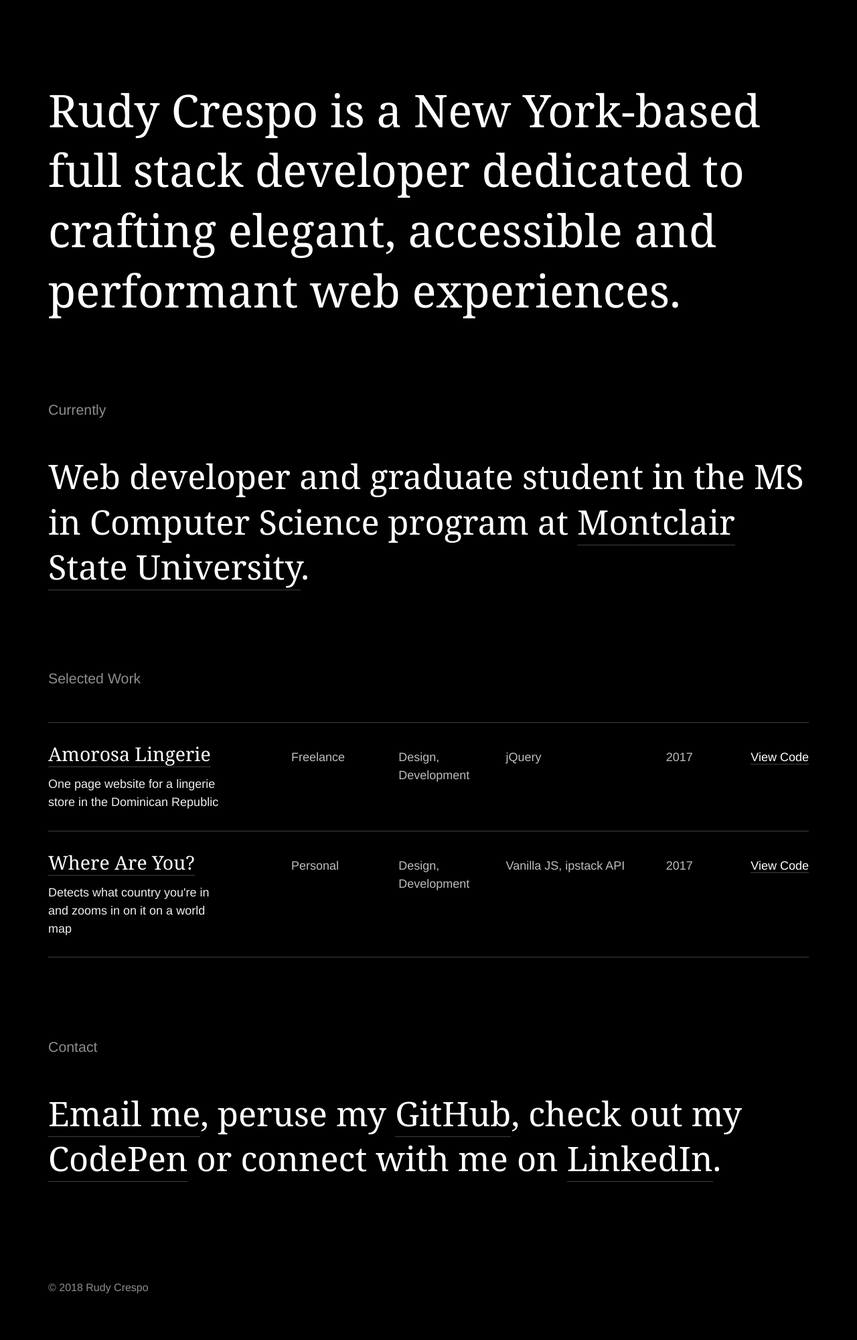
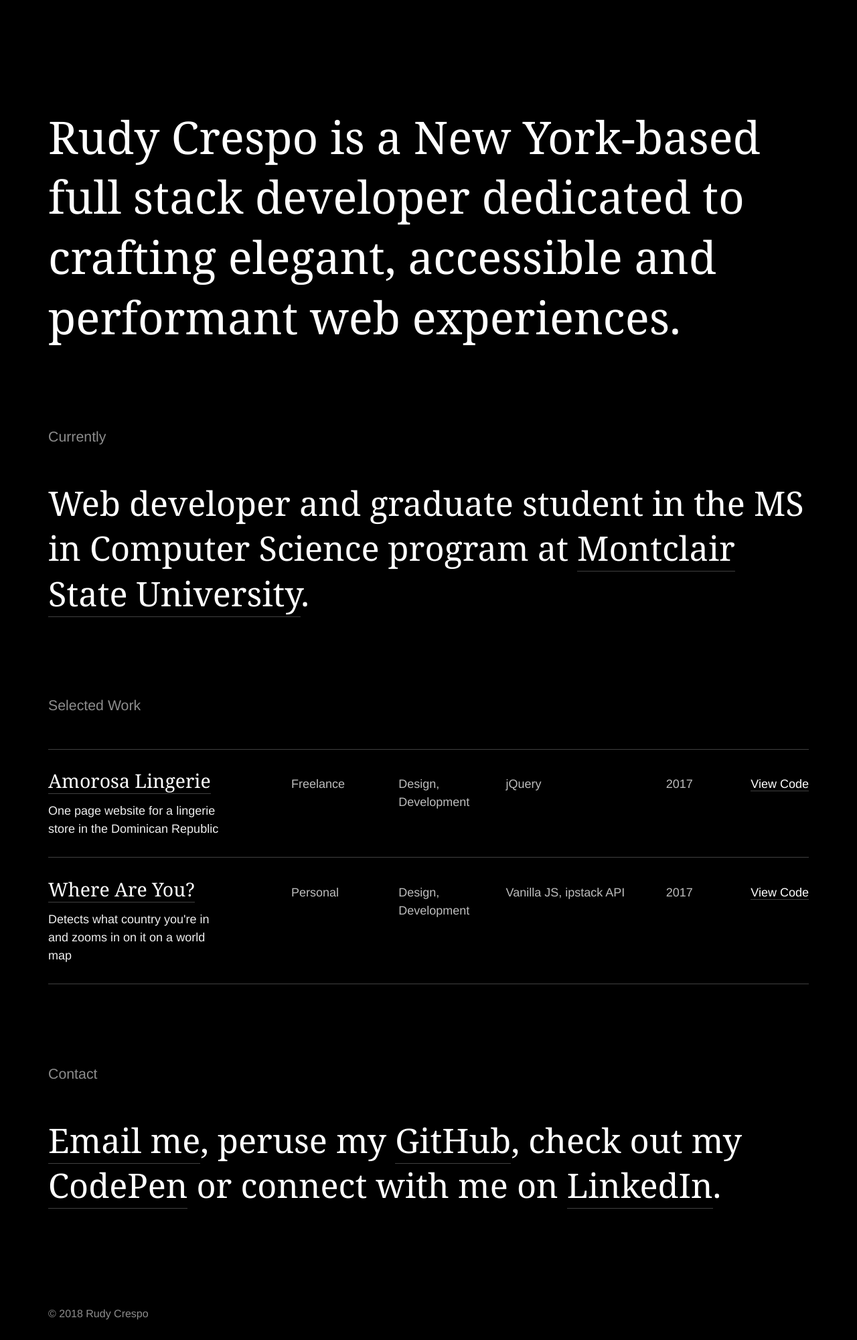
Before and after one commit to rcrespo9/portfolio-2018, a Jekyll site: the page built from index.md, in a window 1280 px wide. Shown: the whole page at 67% size. Built offline with Jekyll 4.4.1, drawn with Linux system fonts in a browser that asks for light colours; some web fonts are replaced; before the commit the page ends 1960 px from its top, so only the background shows below that.

Commit message:
more padding top

```diff
--- a/_sass/components/_site-container.scss
+++ b/_sass/components/_site-container.scss
@@ -1,14 +1,14 @@
 .c-site-container {
   max-width: modular-scale(15);
   margin: 0 auto;
-  padding-top: modular-scale(6);
+  padding-top: modular-scale(7);
 
   main {
     margin-bottom: modular-scale(6);
   }
 
   @include media-query($sm-screen) {
-    padding-top: modular-scale(7);
+    padding-top: modular-scale(8);
 
     main {
       margin-bottom: modular-scale(7);
```
